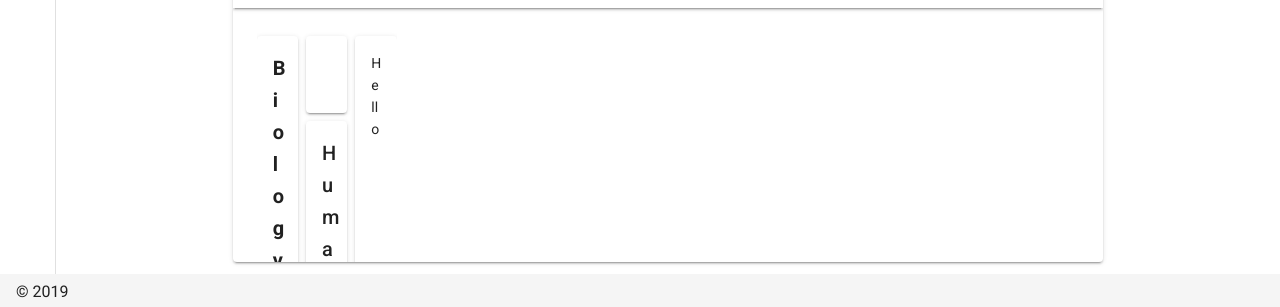
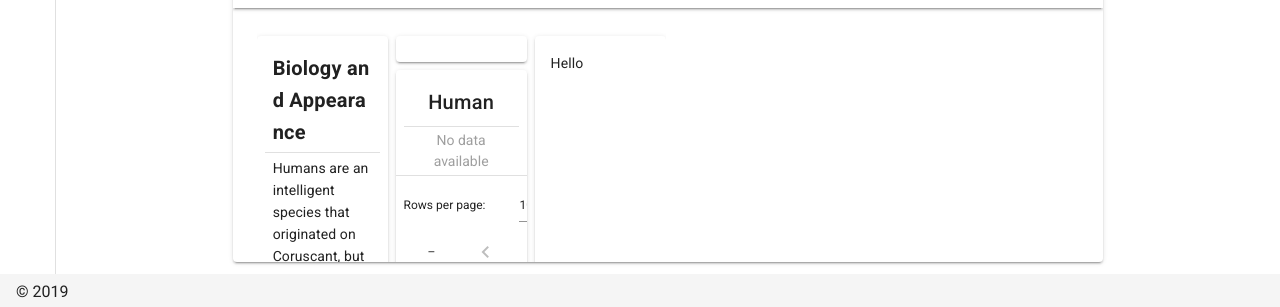
Before and after one commit to benwicker/CharacterCreator, a Nuxt app: page /charactor-creator in a window 1280 px wide. Shown: the part 490-797 px from the top of the page. Built offline with nearby package versions, Linux system fonts and the light colour scheme.

Commit message:
Ready to add characteristics table

```diff
--- a/components/Species.vue
+++ b/components/Species.vue
@@ -25,6 +25,7 @@
                 <v-card class="scroll-y" style="height: 100%; min-height: 0;" data-simplebar>
                   <v-card-text class="title pb-2" style="text-align: center;">{{selectedSpecies.name}}</v-card-text>
                   <v-divider class="ml-2 mr-2"></v-divider>
+                  <v-data-table></v-data-table>
                 </v-card>
               </v-flex>
             </v-layout>
--- a/static/data/species.json
+++ b/static/data/species.json
@@ -18,27 +18,30 @@
                 "content": "Humans are the most populace species in the Galaxy, and thus their names vary drastically based on the planet or culture with whom they reside. \n\n Male Names. Koth, Liorz, Satapak, Tin, Vuc. \nFemale Names. Dhetia, Jhilk, Risha, Thinnih, Tonu \nSurnames. Jauli, Kudi, Melmi, Windu, Wobec"
             }
         ],
-        "characteristics": {
-            "visual": {
-                "skinColor": "Light to dark tones",
-                "hairColor": "Black, blond, orange, brown, gray to white (usually with age)",
-                "eyeColor": "Amber, blue, brown, gray, green, hazel, purple, or red",
-                "Distinctions": "Biped with bilateral symmetry, opposable thumbs"
+        "characteristics": [
+            {
+                "category": "Visual Characteristics",
+                "items": [
+                    {"name": "Skin Color", "value": "Light to dark tones"},
+                    {"name": "Hair Color", "value": "Black, blond, orange, brown, gray to white (usually with age)"},
+                    {"name": "Eye Color", "value": "Amber, blue, brown, gray, green, hazel, purple, or red"},
+                    {"name": "Distinctions", "value": "Biped with bilateral symmetry, opposable thumbs"}
+                ]
             },
-            "physical": {
-                "height": {
-                    "base": "4'8\"",
-                    "addition": "+2d10\""
-                },
-                "weight": {
-                    "base": "110 lb.",
-                    "addition": "x2d4 lb."
-                }
+            {
+                "category": "Physical Characteristics",
+                "items": [
+                    {"name": "Height", "value": "4'8\" + 2d10\""},
+                    {"name": "Weight", "value": "110 lb + x2d4 lb"}
+                ]
             },
-            "sociocultural": {
-                "homeworld": "Coruscant",
-                "language": "Galactic Basic"
+            {
+                "category": "Sociocultural Characteristics",
+                "items": [
+                    {"name": "Homeworld", "value": "Coruscant"},
+                    {"name": "Language", "value": "Galactic Basic"}
+                ]
             }
-        }
+        ]
     }
 ]
```
